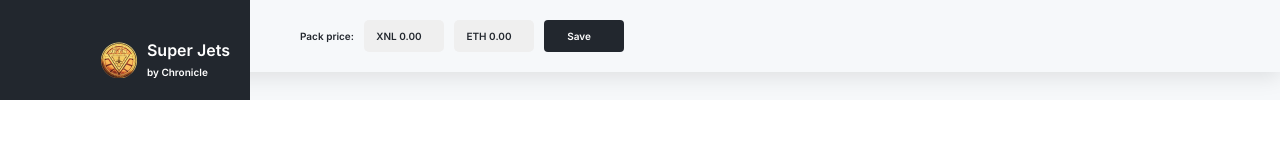
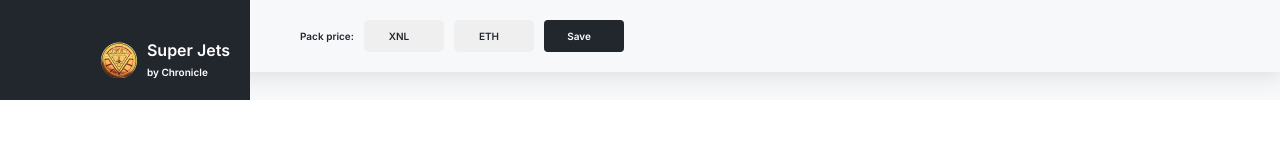
Before and after one commit to FreadSt/SuperJets-Frontend, a React (Create React App) app: page / in a window 1280 px wide. Shown: the top 160 px of the page. Built offline with nearby package versions, Linux system fonts and the light colour scheme; no server answers.

Commit message:
added states of prices to navbar

```diff
--- a/src/components/navbar/Navbar.js
+++ b/src/components/navbar/Navbar.js
@@ -1,16 +1,27 @@
-import './style.scss'
+import './style.scss';
+import {useState} from "react";
 
 export const Navbar = () => {
+    const [price_xnl, setPriceXNL] = useState();
+    const [price_eth, setPriceETH] = useState();
+
+    fetch("/contract/prices").then((res)=>{
+        res.json().then((res)=>{
+            setPriceETH(res.price_eth);
+            setPriceXNL(res.price_xnl);
+        })
+    })
+
     return(
         <div className={'navbar'}>
             <div className={'navbar-content'}>
                 <span>Pack price:</span>
                 <div className={'buttons-group'}>
                     <button>
-                        <span>XNL 0.00</span>
+                        <span>XNL {price_eth}</span>
                     </button>
                     <button>
-                        <span>ETH 0.00</span>
+                        <span>ETH {price_xnl}</span>
                     </button>
                     <button className={'save-btn'}>
                         <span>Save</span>
```
